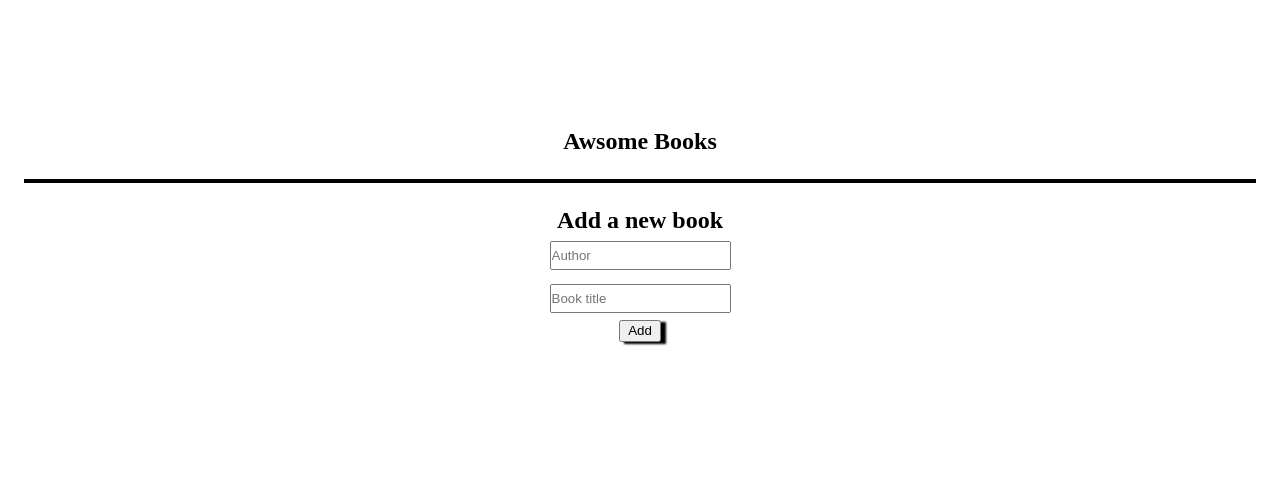
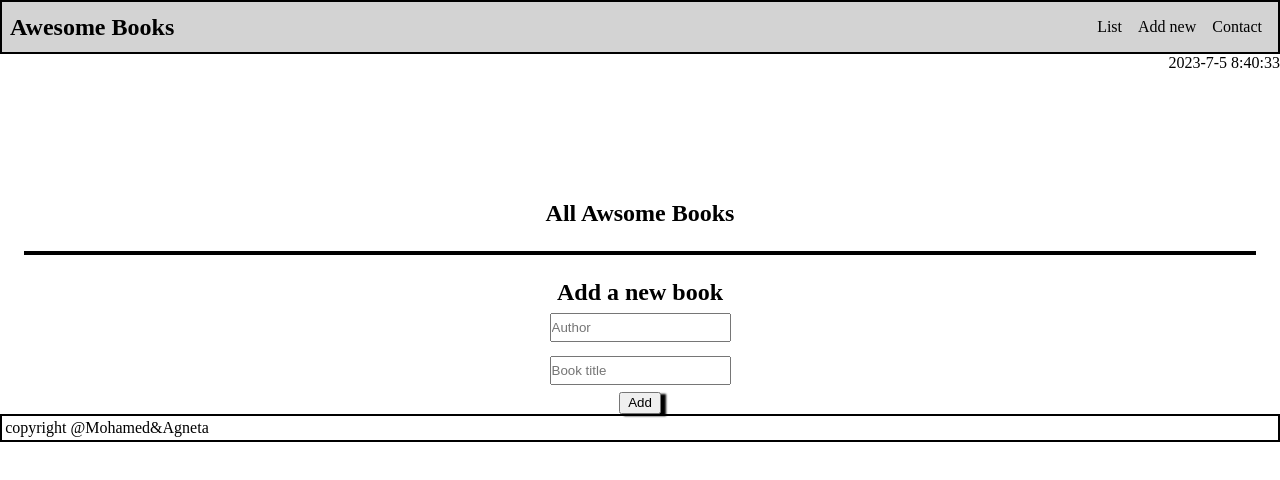
Before and after one commit to agneta1991/awsome-books, a website: page index.html in a window 1280 px wide. Drawn offline with Linux system fonts and the light colour scheme.

Commit message:
added content in html and styling

```diff
--- a/index.html
+++ b/index.html
@@ -8,9 +8,18 @@
   <title>Awsome Books</title>
 </head>
 <body>
+  <nav>
+    <h2>Awesome Books</h2>
+    <ul>
+      <li>List</li>
+      <li>Add new</li>
+      <li>Contact</li>
+    </ul>
+  </nav>
+  <p id="time"></p>
 <main id= "mainDiv">
   <section class="mainContent">
-    <h1>Awsome Books</h1>
+    <h1>All Awsome Books</h1>
     <div class="dynamicList">
     </div>
 
@@ -23,7 +32,10 @@
   </section>
 
 </main>
-
+<footer>
+  <p> copyright @Mohamed&Agneta
+  </p>
+</footer>
   <script src="javascript.js"></script>
 </body>
 </html>
--- a/javascript.js
+++ b/javascript.js
@@ -41,9 +41,9 @@ class BookManager {
 
   updateButtonState() {
     if (!this.titleInput.value
-          || !this.authorInput.value
-          || this.titleInput.value.trim() === ''
-          || this.authorInput.value.trim() === '') {
+      || !this.authorInput.value
+      || this.titleInput.value.trim() === ''
+      || this.authorInput.value.trim() === '') {
       this.bookAddition.disabled = true;
     } else {
       this.bookAddition.disabled = false;
@@ -52,6 +52,13 @@ class BookManager {
 
   renderBooks() {
     this.dynamicList.innerHTML = '';
+
+    const timeP = document.getElementById('time');
+    const today = new Date();
+    const date = today.getFullYear() + '-' + (today.getMonth() + 1) + '-' + today.getDate();
+    const time = today.getHours() + ":" + today.getMinutes() + ":" + today.getSeconds();
+    const dateTime = date + ' ' + time;
+    timeP.innerHTML = dateTime;
 
     const storedBooks = JSON.parse(window.localStorage.getItem('books'));
     if (storedBooks) {
@@ -100,6 +107,9 @@ class BookManager {
     window.localStorage.setItem('books', JSON.stringify(this.books));
     this.renderBooks();
   }
+
+
 }
 
+
 BookManager.init();
--- a/styles.css
+++ b/styles.css
@@ -63,3 +63,30 @@ input {
 #addBook {
   box-shadow: 5px 2px 2px black;
 }
+
+nav {
+    padding: 0.5em;
+    background-color: lightgray;
+    border: 2px solid black;
+    display: flex;
+    justify-content: space-between;
+    align-items: center;
+}
+
+ul {
+    display: flex;
+}
+
+li {
+    list-style: none;
+    padding: 0.5em;
+}
+
+#time {
+    text-align: right;
+}
+
+footer {
+    border: 2px solid black;
+    padding: 0.2em;
+}
```
